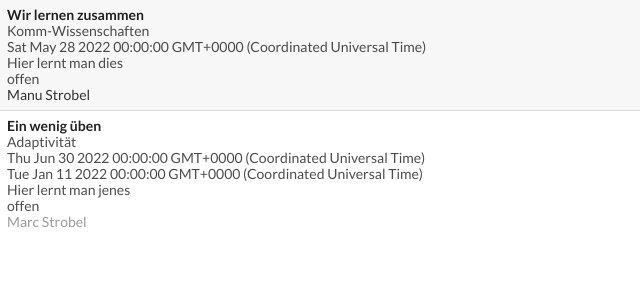
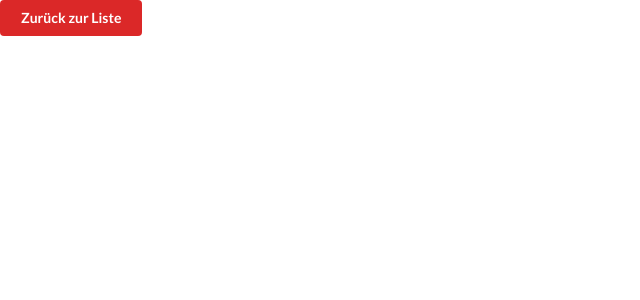
Before and after one commit to Manuu4/Angular_Nachhilfe22, an Angular app: page / in a window 1280 px wide. Both pictures are taken after a click on the link 640 px from the left and 55 px from the top of the page. Shown: the top 300 px of the page, without its empty margins (0-640 px from the left). Built offline with nearby package versions, Linux system fonts and the light colour scheme.

Commit message:
stand Sonntag 20:00 Uhr list & details event

```diff
--- a/src/app/app.component.ts
+++ b/src/app/app.component.ts
@@ -1,10 +1,28 @@
 import { Component } from '@angular/core';
+import {Lesson} from "./shared/lesson";
 
 @Component({
   selector: 'bs-root',
-  template: '<bs-lesson-list></bs-lesson-list>',
-  styles: []
+  template: `<bs-lesson-list (showDetailsEvent)="showDetails($event)" *ngIf="listOn"></bs-lesson-list>
+  <bs-lesson-details (showListEvent)="showList()" *ngIf="detailsOn"></bs-lesson-details>`,
 })
 export class AppComponent {
+
+  listOn = true;
+  detailsOn = false;
+
+  showList(){
+    this.listOn = true;
+    this.detailsOn = false;
+  }
+
+  showDetails(lesson:Lesson){
+    this.lesson = lesson;
+    this.listOn = false;
+    this.detailsOn = true;
+  }
+
+  lesson : Lesson | undefined;
+
   title = 'nachhilfe22';
 }
--- a/src/app/lesson-details/lesson-details.component.html
+++ b/src/app/lesson-details/lesson-details.component.html
@@ -1,42 +1,34 @@
-<!--<div class="ui grid" *ngIf="book">-->
-<!--  <div class="four wide column">-->
-<!--    <img class="ui large image" *ngIf="book.images && book.images[0]"-->
-<!--         [src]="book.images[0].url">-->
-<!--  </div>-->
-<!--  <div class="twelve wide column">-->
-<!--    <h1 class="ui header">{{ book.title }}</h1>-->
-<!--    <h3 class="ui header">{{ book.subtitle }}</h3>-->
-<!--    <div class="ui divider"></div>-->
-<!--    <div class="ui grid">-->
-<!--      <div class="four wide column">-->
-<!--        <h4 class="ui header">Autoren</h4>-->
-<!--        <span *ngFor="let author of book.authors; last as l">-->
-<!--         {{ author.firstName }} {{ author.lastName }}<span *ngIf="!l">, </span>-->
-<!--       </span>-->
-<!--      </div>-->
-<!--      <div class="four wide column">-->
-<!--        <h4 class="ui header">ISBN</h4>-->
-<!--        {{ book.isbn }}-->
-<!--      </div>-->
-<!--      <div class="four wide column">-->
-<!--        <h4 class="ui header">Erschienen</h4>-->
-<!--        {{ book.published }}-->
-<!--      </div>-->
-<!--      <div class="four wide column">-->
-<!--        <h4 class="ui header">Rating</h4>-->
-<!--        <div class="ui star rating" *ngIf="book.rating">-->
-<!--          <i *ngFor="let r of getRating(book.rating)" class="yellow star icon"></i>-->
-<!--        </div>-->
-<!--      </div>-->
-<!--    </div>-->
-<!--  </div>-->
-<!--  <div class="sixteen wide column">-->
-<!--    <h3 class="ui header">Beschreibung</h3>-->
-<!--    {{ book.description }}-->
-<!--  </div>-->
-<!--  <div class="sixteen wide column">-->
-<!--    <div class="ui small images">-->
-<!--      <img *ngFor="let thumbnail of book.images" [src]="thumbnail.url">-->
-<!--    </div>-->
-<!--  </div>-->
-<!--</div>-->
+<!--suppress ALL -->
+<div class="ui grid" *ngIf="lesson">
+  <div class="twelve wide column">
+    <h1 class="ui header">{{lesson.title}}</h1>
+    <p class="ui header">{{ lesson.description }}</p>
+    <div class="ui divider"></div>
+    <div class="ui grid">
+      <div class="four wide column">
+        <h4 class="ui header">Dein*e Helfer*in</h4>
+        <span>{{ lesson.user.firstname }} {{ lesson.user.lastname }} </span>
+      </div>
+      <div class="four wide column">
+        <h4 class="ui header">Termin 1</h4>
+        <button>{{ lesson.timeslot1 }}</button>
+      </div>
+      <div *ngIf="lesson.timeslot2" class="four wide column">
+        <h4 class="ui header">Termin 2</h4>
+        <button>{{ lesson.timeslot2 }}</button>
+      </div>
+      <div class="four wide column">
+        <h4 class="ui header">Status: {{lesson.status}}</h4>
+      </div>
+    </div>
+  </div>
+  <div class="sixteen wide column">
+    <h3 class="ui header">Beschreibung</h3>
+    {{ lesson.description }}
+  </div>
+</div>
+<div class="ui" *ngIf="lesson?.status">
+  <i class="green ellipsis icon"></i>
+</div>
+
+<button (click)="showLessonList()" class="ui red button">Zurück zur Liste</button>
--- a/src/app/lesson-details/lesson-details.component.ts
+++ b/src/app/lesson-details/lesson-details.component.ts
@@ -1,4 +1,4 @@
-import {Component, Input, OnInit} from '@angular/core';
+import {Component, Input, OnInit, EventEmitter, Output } from '@angular/core';
 import {Lesson} from "../shared/lesson";
 
 @Component({
@@ -10,13 +10,19 @@ import {Lesson} from "../shared/lesson";
 export class LessonDetailsComponent implements OnInit {
 
   @Input() lesson: Lesson | undefined;
+  @Output() showListEvent = new EventEmitter<any>();
   constructor() { }
 
   ngOnInit(): void {
   }
 
-  // getRating(num: number){
-  //   return new Array(num);
-  // }
+  // Beispiel aus IVL für Bücher; Keine Verwendung hier:
+  //    getRating(num: number){
+  //      return new Array(num);
+  //    }
+
+  showLessonList(){
+    this.showListEvent.emit();
+  }
 
 }
--- a/src/app/lesson-list/lesson-list.component.html
+++ b/src/app/lesson-list/lesson-list.component.html
@@ -1,6 +1,6 @@
 <div class="ui middle aligned selection divided list">
   <a *ngFor="let lesson of lessons" class="item bs-lesson-list-item"
-     [lesson]="lesson">
+     [lesson]="lesson" (click)="showDetails(lesson)">
 
   </a>
 </div>
--- a/src/app/lesson-list/lesson-list.component.ts
+++ b/src/app/lesson-list/lesson-list.component.ts
@@ -1,4 +1,4 @@
-import { Component, OnInit } from '@angular/core';
+import { Component, OnInit, EventEmitter, Output } from '@angular/core';
 import {Lesson, User, Course} from "../shared/lesson";
 
 @Component({
@@ -11,6 +11,7 @@ export class LessonListComponent implements OnInit {
 
   lessons : Lesson[] = [];
 
+  @Output() showDetailsEvent = new EventEmitter<Lesson>();
   constructor() { }
 
   ngOnInit(): void {
@@ -39,7 +40,12 @@ export class LessonListComponent implements OnInit {
 
     console.log(this.lessons);
 
-
   }
 
+  showDetails(lesson : Lesson){
+    console.log(lesson);
+    this.showDetailsEvent.emit(lesson);
+  }
+
+
 }
```
